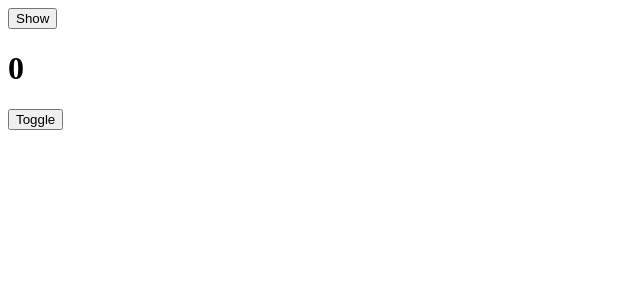
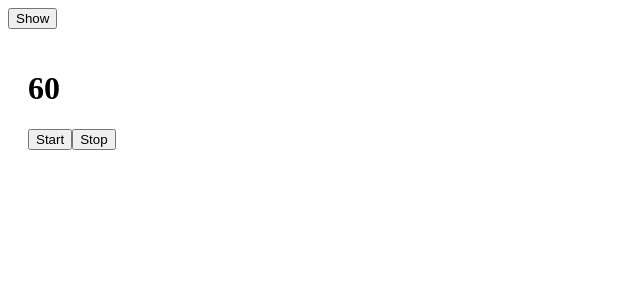
Before and after one commit to genericUser033/react-webpack, a React app: page / in a window 1280 px wide. Both pictures are taken after a click on the button "Show". Shown: the top 300 px of the page, without its empty margins (0-640 px from the left). Built offline with nearby package versions, Linux system fonts and the light colour scheme.

Commit message:
Update useRef

```diff
--- a/src/App.js
+++ b/src/App.js
@@ -2,6 +2,7 @@ import './App.css'
 import './Content'
 import React, {useState} from 'react'
 import UseLayoutEffect from "./UseLayoutEffect";
+import UseRef from "./UseRef";
 
 function emitComment(id) {
     setInterval(() => {
@@ -25,7 +26,7 @@ function App() {
            <button onClick={() => setState(!state)}>Show</button>
 
            <div>
-               {state && <UseLayoutEffect/>}
+               {state && <UseRef/>}
            </div>
        </>
 
--- a/src/UseRef.js
+++ b/src/UseRef.js
@@ -0,0 +1,40 @@
+import React, {useEffect, useRef, useState} from "react";
+
+function UseRef() {
+    const [count, setCount] = useState(60);
+    const timerId = useRef();//won't be reset if the component is re-rendered
+    const prevCount = useRef();
+    const h1Ref = useRef();
+
+    useEffect(() => {
+        console.log(h1Ref.current.getBoundingClientRect())
+    }, [])
+
+    useEffect(() => {
+        prevCount.current = count;
+    }, [count])
+
+    const handleStart = () =>{
+        timerId.current = setInterval(() => {
+            setCount(prev => prev - 1);
+        }, 1000)
+        console.log('Start ->', timerId);
+    }
+
+    const handleStop = () =>{
+        clearInterval(timerId.current);//need to get Id so that we can clear => have to use useRef
+        console.log('Stop ->', timerId.current);
+    }
+
+    console.log(count, prevCount.current);
+
+    return (
+        <div style={{padding: 20}}>
+            <h1 ref={h1Ref}>{count}</h1>
+            <button onClick = {handleStart}>Start</button>
+            <button onClick = {handleStop}>Stop</button>
+        </div>
+    )
+}
+
+export default UseRef;
```
Also changed, not shown: src/ReactMemo.js (added, +7 -0 lines).
